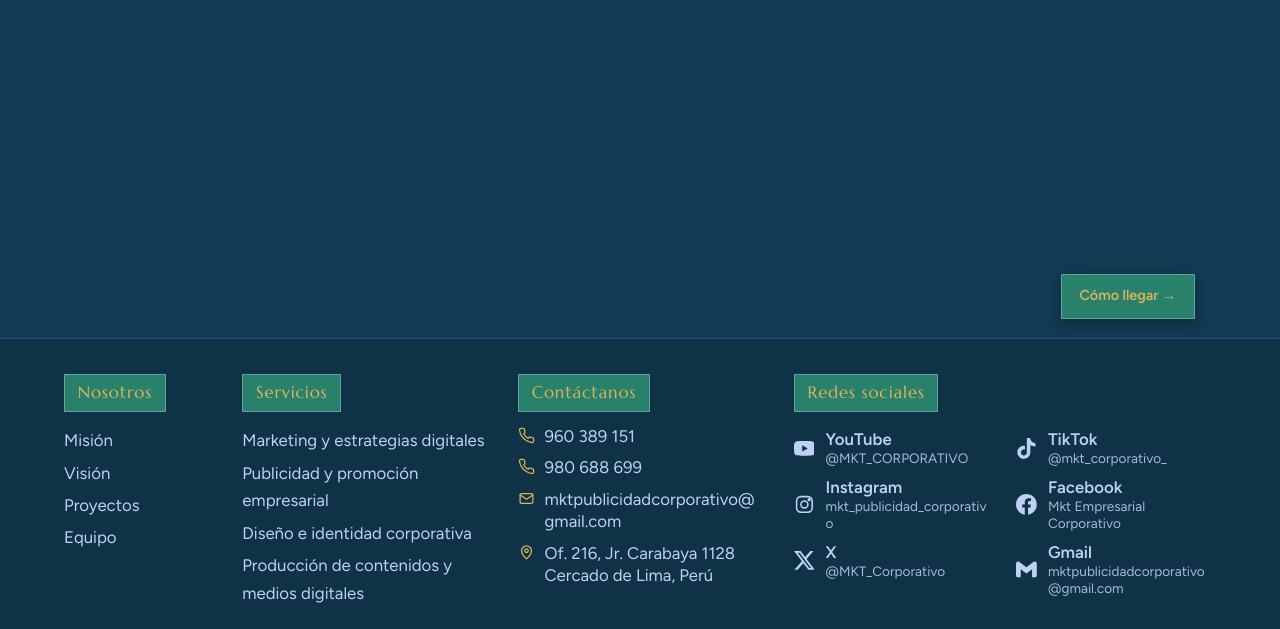
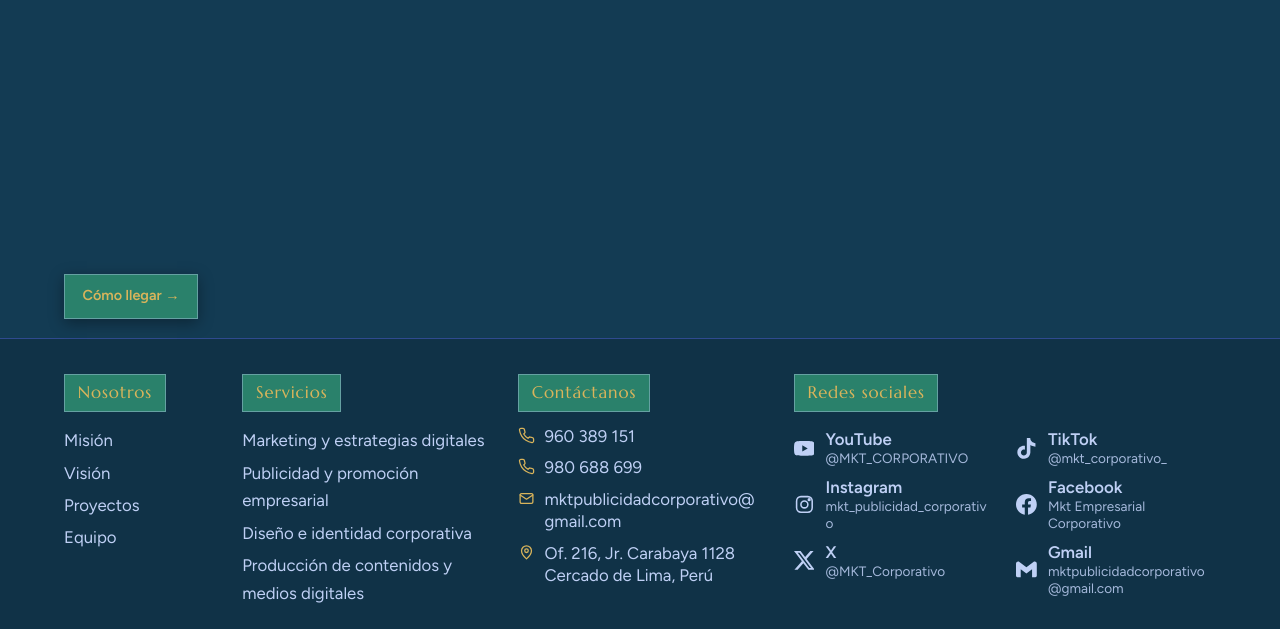
Before and after one commit to josuesashajafe2331-ops/marketing-y-publicidad, a Flask app: page / in a window 1280 px wide. Shown: the part 4088-4717 px from the top of the page. Run offline with Flask 3, Linux system fonts and the light colour scheme; data comes from the database, SQL or seed files in the repository; some libraries are stand-ins or nearby versions; some web fonts are replaced.

Commit message:
Adjust .mapa-ir positioning for Google Maps arrows
Changed position from 'right' to 'left' for .mapa-ir to create space for Google Maps arrows.

```diff
--- a/global_focus/static/style.css
+++ b/global_focus/static/style.css
@@ -1086,7 +1086,7 @@ textarea { resize: vertical; }
 .mapa iframe { display: block; width: 100%; height: 100%; border: 0; }
 .mapa-ir {
     position: absolute;
-    right: 85px; /* <--- Aumentado de '5vw' a '85px' para dejar espacio a las flechas de Google Maps */
+    left: 5vw; /* <--- Cambiado de 'right' a 'left' */
     bottom: 1.2rem;
     padding: 0.6rem 1.1rem;
     font-weight: 600;
@@ -1097,7 +1097,7 @@ textarea { resize: vertical; }
     border: 1px solid rgba(191, 208, 245, 0.4);
     box-shadow: 0 4px 14px rgba(0, 0, 0, 0.35);
     transition: transform 0.2s, background 0.2s;
-    z-index: 5; /* <--- Añadido para asegurar que esté por encima del mapa */
+    z-index: 5;
 }
 .mapa-ir:hover { background: var(--n3); transform: translateY(-2px); }
 .fcont ul { display: grid; gap: 0.55rem; }
```
